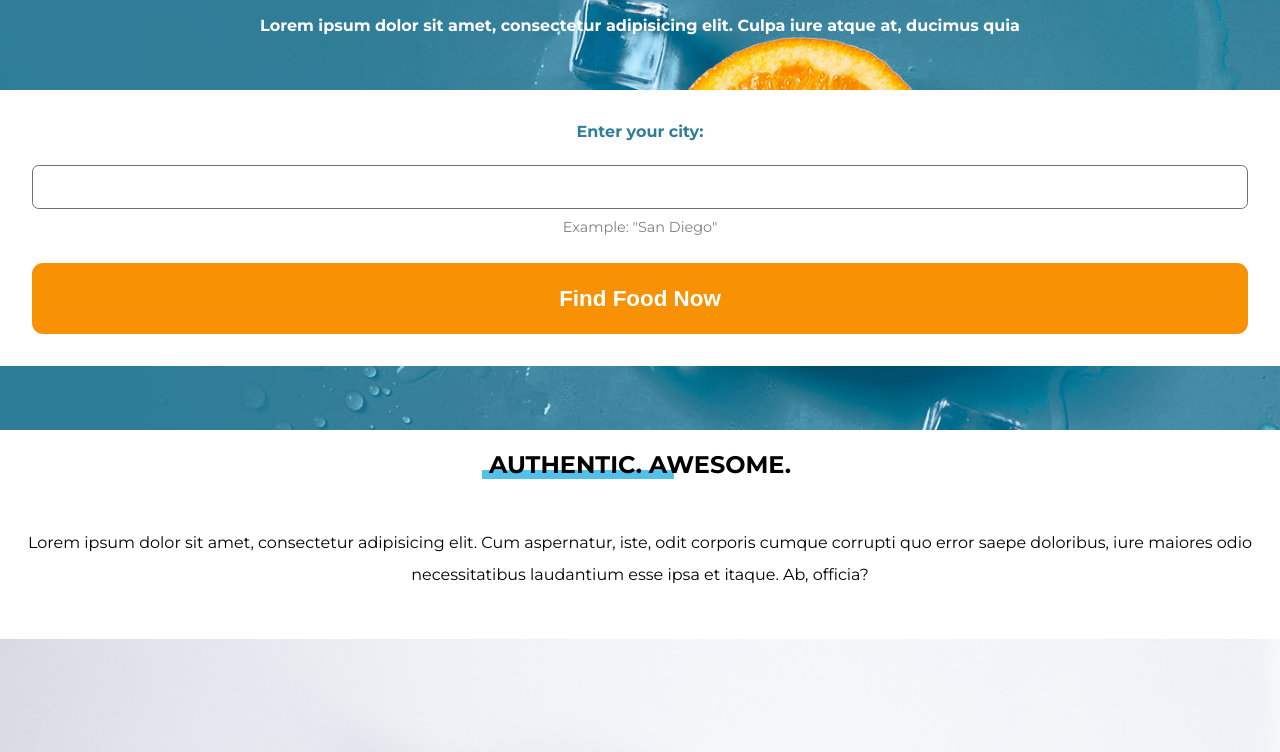
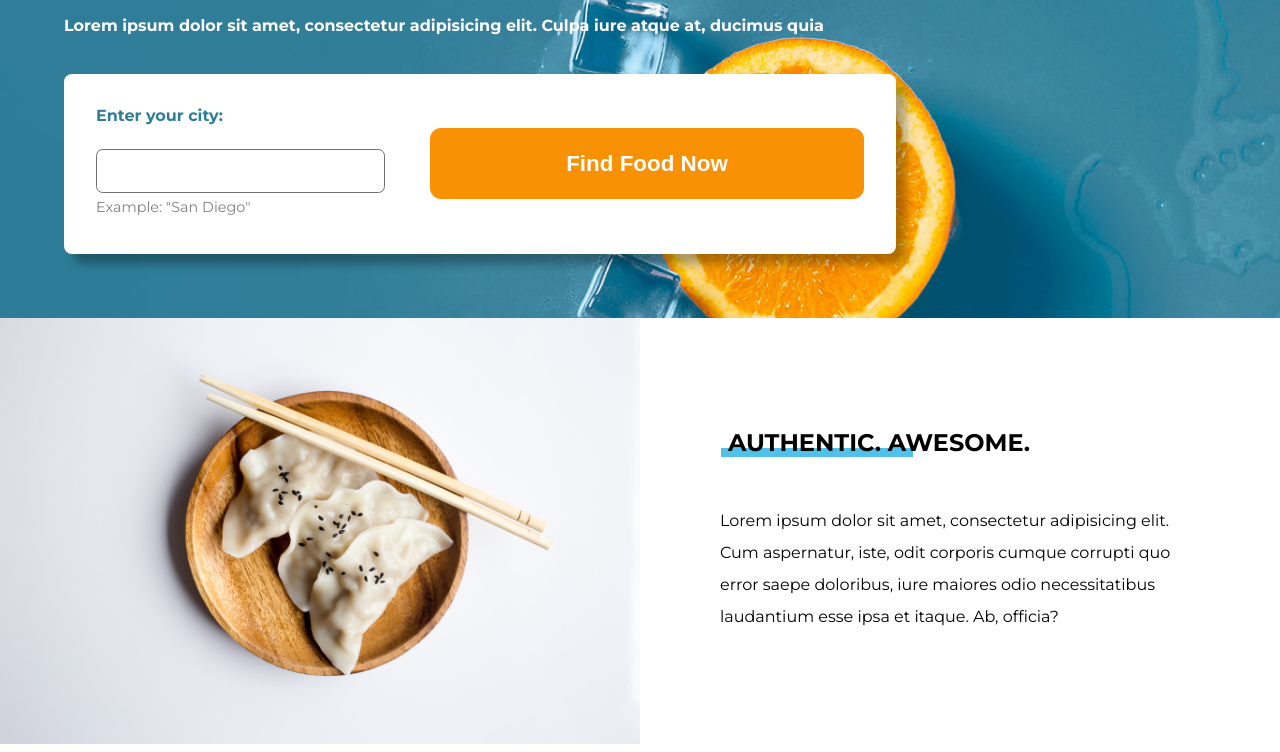
Before and after one commit to msucevan/pizzerland, a plain HTML site: page index.html in a window 1280 px wide. Shown: the part 166-918 px from the top of the page. Drawn offline with Linux system fonts and the light colour scheme.

Commit message:
Desktop style

```diff
--- a/css/style.css
+++ b/css/style.css
@@ -134,3 +134,69 @@ h1 {
     img {
         width: 100%;
     }
+
+    @media (min-width: 730px) {
+        section {
+            margin: 0 4em;
+        }
+        .form-container {
+            margin: 2em -4em 0;
+        }
+    }
+
+    @media (min-width: 930px) {
+        .hero-bg {
+            text-align: left;
+        }
+        .hero-bg p {
+            margin: 0 0 3em;
+        }
+        .hero-bg section {
+            width: 65%;
+        }
+        .form-container {
+            margin: 2em 0 0;
+            padding: 2em;
+            border-radius: .5em;
+            box-shadow: 10px 10px 10px rgba(0, 0, 0, .3);
+        }
+        form {
+            display: flex;
+        }
+        label {
+            margin: 0;
+        }
+        .form-left {
+            width: 70%;
+        }
+        input[type="button"] {
+            height: fit-content;
+            font-size: 1.1em;
+            padding: .7em 0;
+            margin-top: auto;
+            margin-bottom: auto;
+            margin-left: 2em;
+            width: 30%;
+            height: 50%;
+        }
+        .hero-bg p {
+            margin-bottom: 0;
+        }
+        section.authentic {
+            display: grid;
+            grid-template-columns: repeat(2, 50%);
+            grid-template-areas: "bowl content";
+        }
+        .right-col {
+            grid-area: content;
+            padding: 0 10%;
+            text-align: left;
+            align-self: center;
+        }
+        img {
+            grid-area: bowl;
+        }
+        h2 {
+            margin: 2em 1em;
+        }
+    }
--- a/index.html
+++ b/index.html
@@ -19,9 +19,12 @@
             <p>Lorem ipsum dolor sit amet, consectetur adipisicing elit. Culpa iure atque at, ducimus quia</p>
             <div class="form-container">
                 <form action="">
-                    <label for="city">Enter your city:</label>
-                    <input type="text" name="city" id="city">
-                    <p>Example: "San Diego"</p>
+                    <div class="form-left">
+                        <label for="city">Enter your city:</label>
+                        <input type="text" name="city" id="city">
+                        <p>Example: "San Diego"</p>
+                    </div>
+
                     <input type="button" value="Find Food Now">
                 </form>
             </div>
```
Lines whose indentation alone changed are shown as unchanged.
